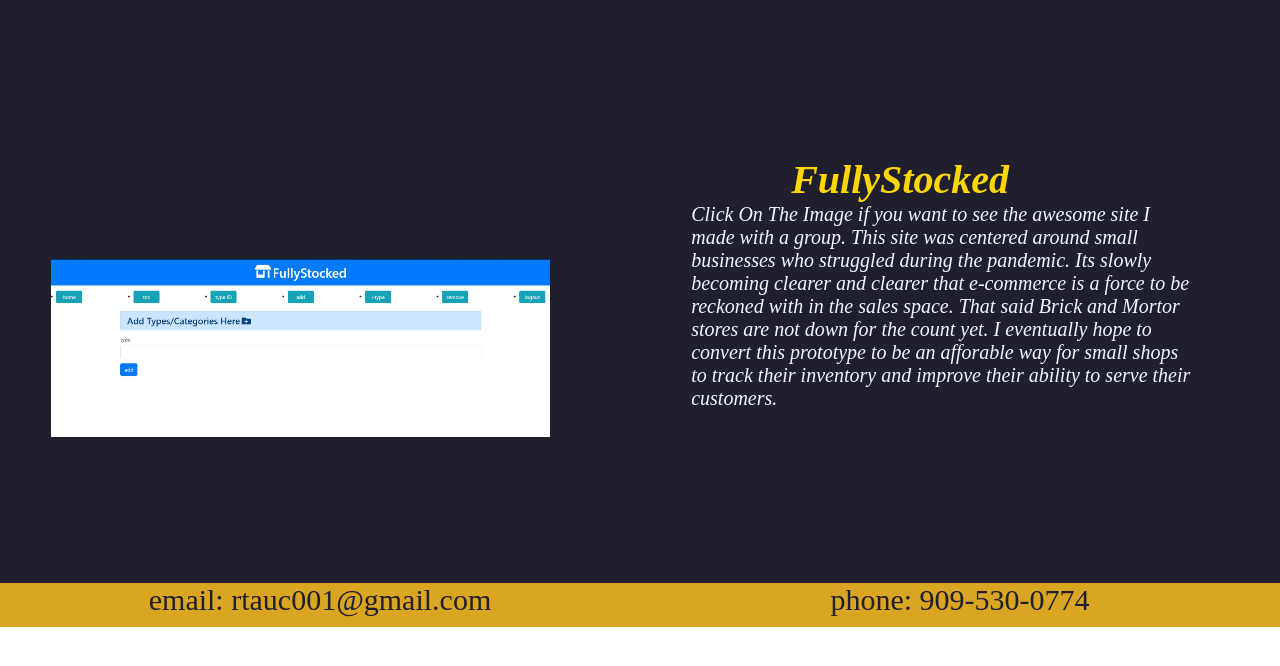
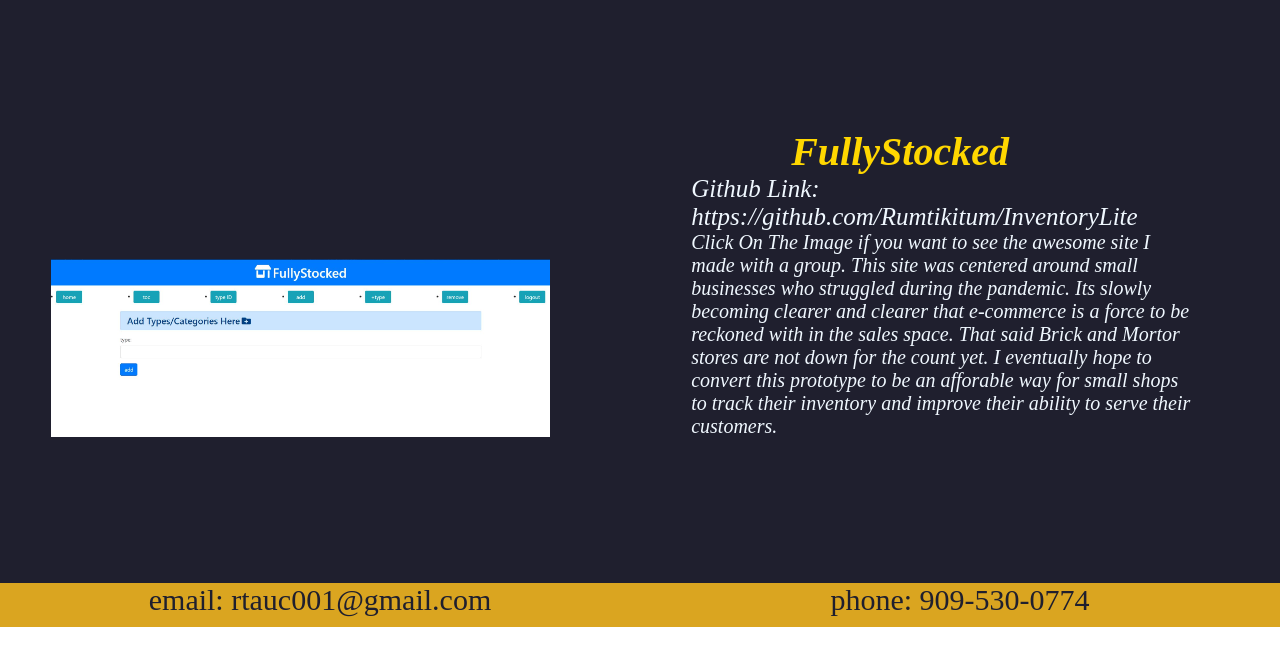
Before and after one commit to Rumtikitum/Portfolio, a website: page public/fullstocked.html in a window 1280 px wide. Shown: the part 90-756 px from the top of the page. Drawn offline with Linux system fonts and the light colour scheme.

Commit message:
working on github links

```diff
--- a/public/fullstocked.html
+++ b/public/fullstocked.html
@@ -53,6 +53,7 @@
             <p class="tauch" id="gold" style="font-size: 40px;">
                 FullyStocked
             </p>
+            <p>Github Link:  https://github.com/Rumtikitum/InventoryLite</p>
             <p class="subtitle" style="font-size: 20px;">
                 Click On The Image if you want to see the awesome site I made with a group. This site was centered around small businesses who struggled during the pandemic.
                 Its slowly becoming clearer and clearer that e-commerce is a force to be reckoned with in the sales space. That said Brick and Mortor stores
```
